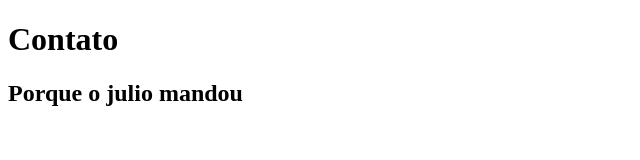
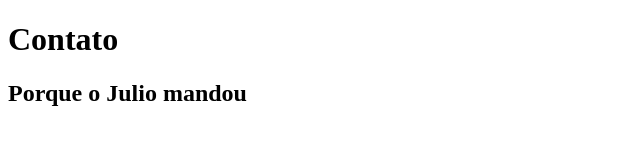
Before and after one commit to heloultramare/gitbariri, a plain HTML site: page contato.html in a window 1280 px wide. Shown: the full height of the page, 0-640 px from the left. Drawn offline with Linux system fonts and the light colour scheme.

Commit message:
Alteração do contato

```diff
--- a/contato.html
+++ b/contato.html
@@ -7,6 +7,6 @@
 </head>
 <body>
     <h1>Contato</h1>
-    <h2>Porque o julio mandou</h2>
+    <h2>Porque o Julio mandou</h2>
 </body>
 </html>
```
